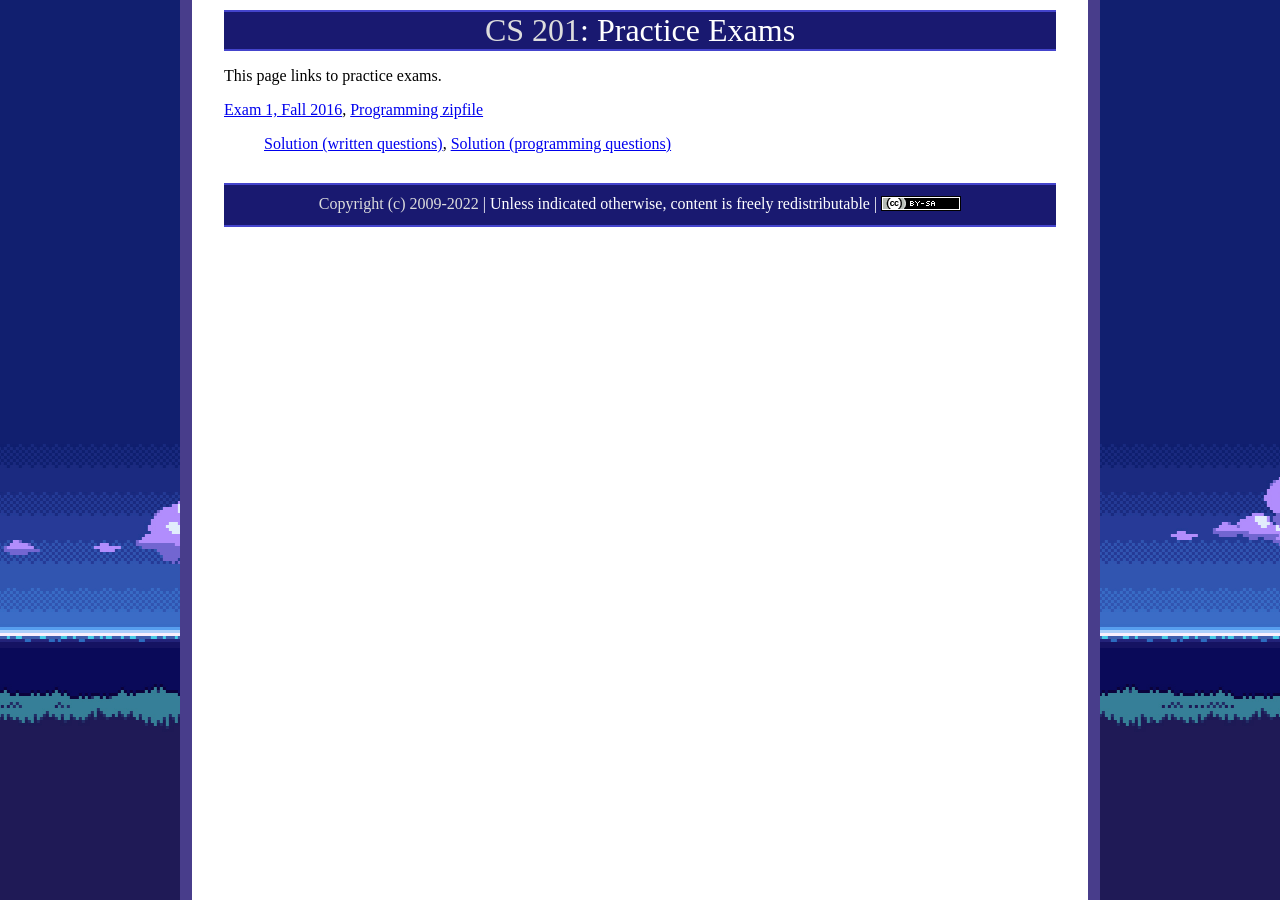
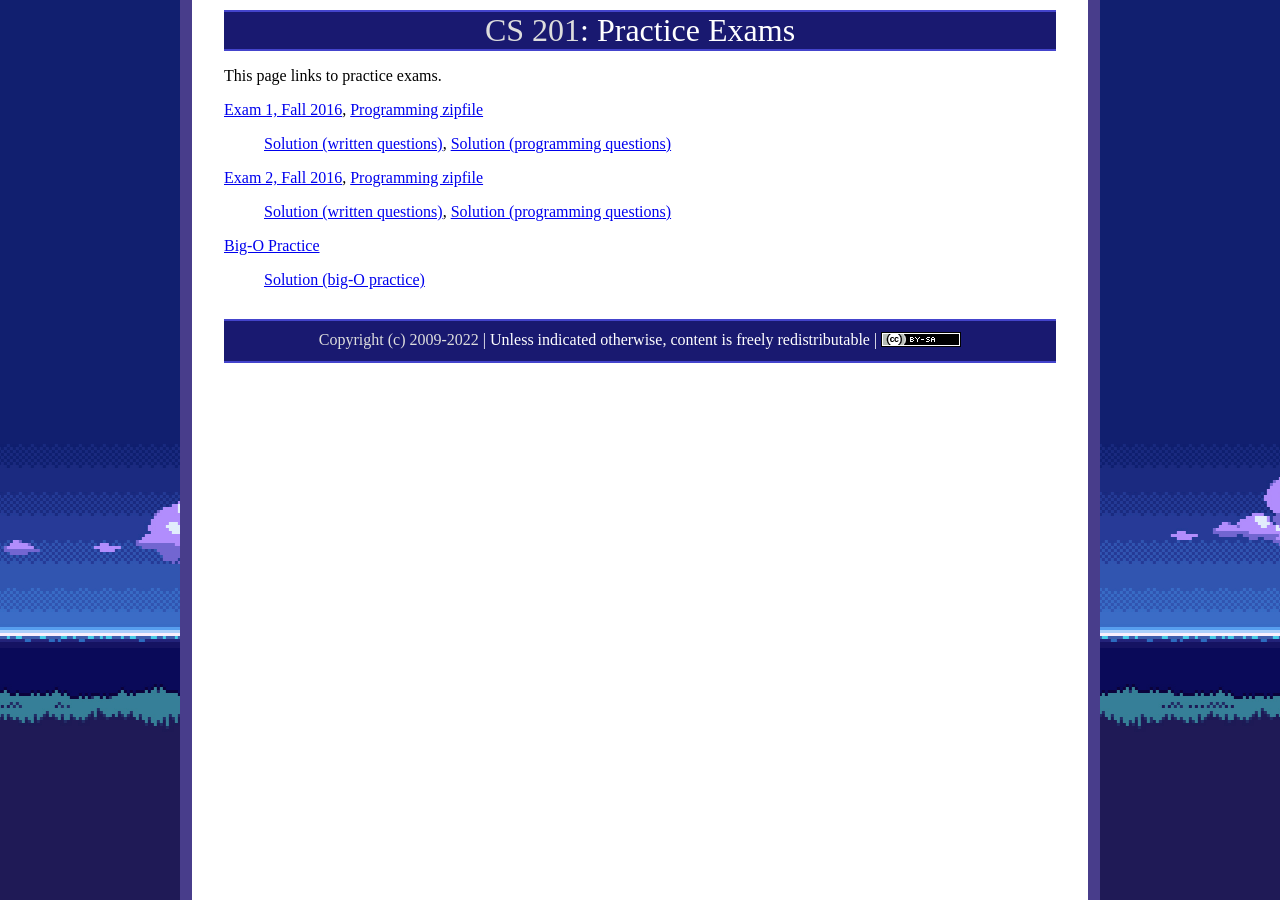
Before and after one commit to ycpcs/cs201-fall2026, a Jekyll site: the page built from practice/index.md, in a window 1280 px wide. Built offline with Jekyll 4.4.1, drawn with Linux system fonts in a browser that asks for light colours.

Commit message:
Update index.md

```diff
--- a/practice/index.md
+++ b/practice/index.md
@@ -8,3 +8,11 @@ This page links to practice exams.
 [Exam 1, Fall 2016](cs201-fall2016-exam01.pdf), [Programming zipfile](CS201_Exam01_Fall2016_Gradle.zip)
 
 > [Solution (written questions)](cs201-fall2016-exam01-solution.pdf), [Solution (programming questions)](CS201_Exam01_Fall2016_Solution_Gradle.zip)
+
+[Exam 2, Fall 2016](CS201_Fa26_Exam02.pdf), [Programming zipfile](CS201_Exam01_Fall2016_Gradle.zip)
+
+> [Solution (written questions)](CS201_Fa26_Exam02_solution.pdf), [Solution (programming questions)](CS201_Exam01_Fall2016_Solution_Gradle.zip)
+
+[Big-O Practice](CS201_Fa26_bigO.pdf)
+
+> [Solution (big-O practice)](CS201_Fa26_bigO_solution.pdf)
```
